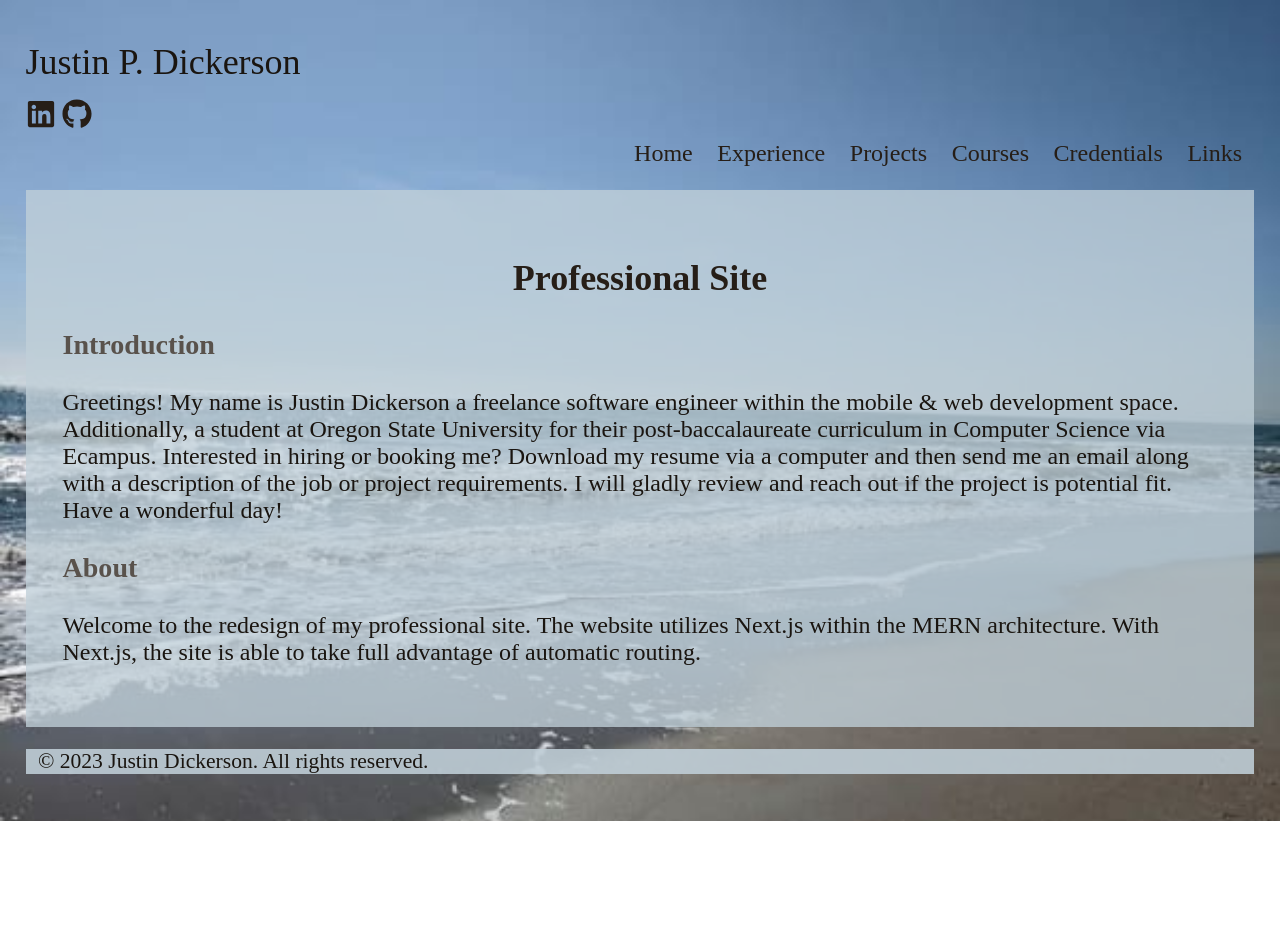
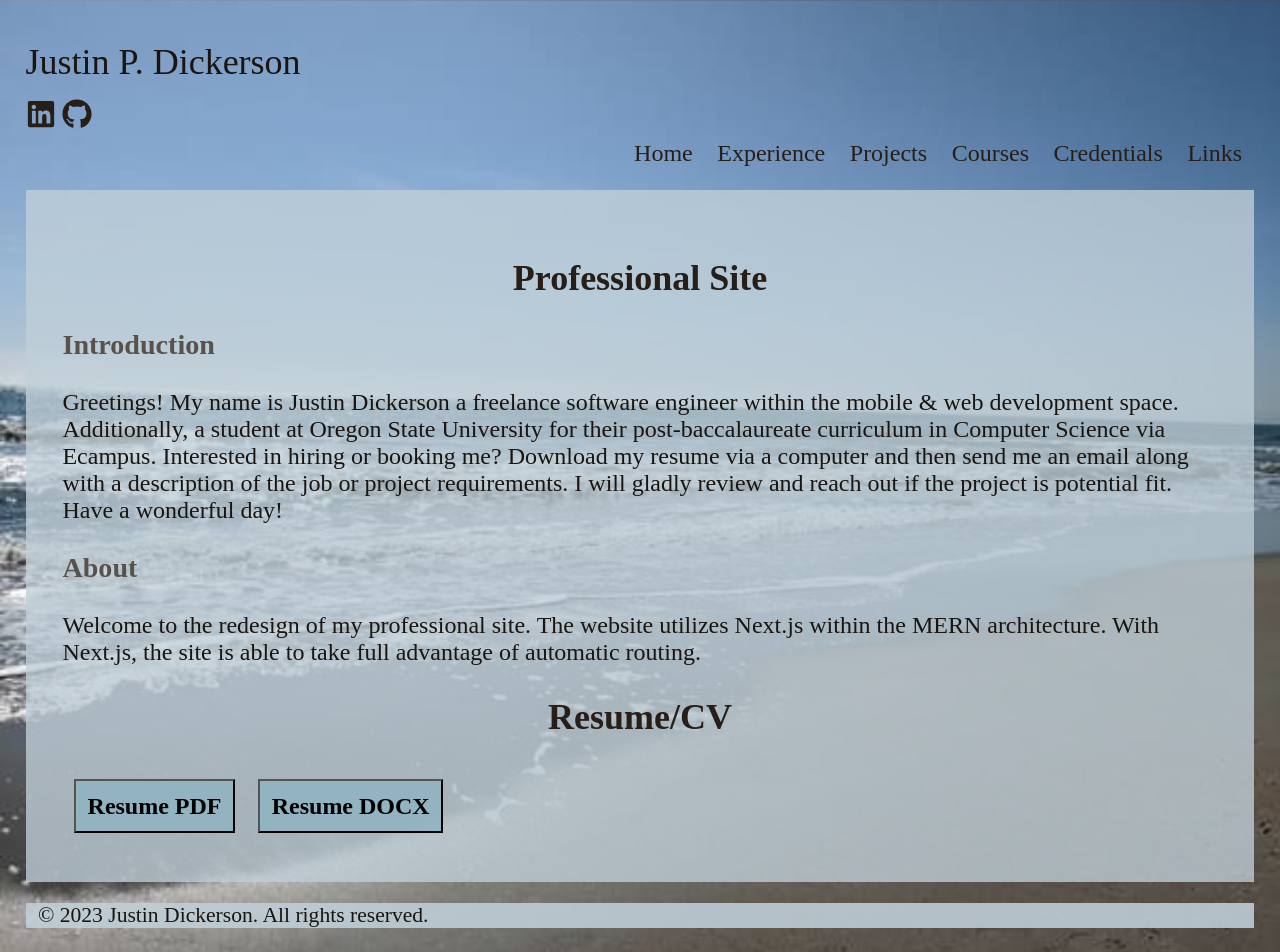
Before and after one commit to dj911ice/portfolio-mern-next, a Next.js app in the folder code/mpc/: page / in a window 1280 px wide. Shown: the top 952 px of the page. Before the commit the page ends 821 px from the top, so only its background shows below. Built offline with nearby package versions, Linux system fonts and the light colour scheme; a web font is replaced by a local one.

Commit message:
added resume buttons

```diff
--- a/code/mpc/src/components/Header.js
+++ b/code/mpc/src/components/Header.js
@@ -10,11 +10,10 @@ function Header() {
                 <span>
                     <div>
                         <p id={"myName"}>Justin P. Dickerson</p>
-                        {/*<button onClick={"/resume/JPDSWEResume_050823.docx"}>Resume DOCX</button>*/}
-                        {/*<button onClick={"/resume/JPDSWEResume_050823.pdf"}>Resume PDF</button>*/}
                         <Link href={"https://www.linkedin.com/in/justinpdickerson/"}
                               target={"_blank"}><FaLinkedin id={"linkedin"}></FaLinkedin></Link>
                         <span> </span>
+
                         <Link href={"https://github.com/dj911ice"}
                               target={"_blank"}> <FaGithub id={"github"}></FaGithub></Link>
                     </div>
--- a/code/mpc/src/pages/index.js
+++ b/code/mpc/src/pages/index.js
@@ -1,6 +1,7 @@
 import Head from 'next/head'
 import {Inter} from 'next/font/google'
 import Header from "@/components/Header";
+import React from "react";
 
 // const inter = Inter({subsets: ['latin']})
 
@@ -33,6 +34,16 @@ export default function Home() {
                         Welcome to the redesign of my professional site. The website utilizes Next.js within the MERN
                         architecture. With Next.js, the site is able to take full advantage of automatic routing.
                     </p>
+
+                    <h2>Resume/CV</h2>
+                    <div className={"resume"}>
+                        <a href={"/resume/JPDSWEResume_050823.pdf"} target={"_blank"}>
+                            <button id={"pdf"}>Resume PDF</button>
+                        </a>
+                        <a href={"/resume/JPDSWEResume_050823.docx"}>
+                            <button id={"docx"}>Resume DOCX</button>
+                        </a>
+                    </div>
                 </section>
             </main>
             <footer>
--- a/code/mpc/src/styles/globals.css
+++ b/code/mpc/src/styles/globals.css
@@ -486,6 +486,11 @@ select {
   font-size: inherit;
   font-weight: bold;
 }
+
+.resume {
+  align-content: center;
+}
+
 #myName {
   font-size: 1.5em;
 }
```
Also changed, not shown: code/mpc/src/pages/experience.js (+9 -0 lines), 2 other files (tests, documents, lock files or other folders).
